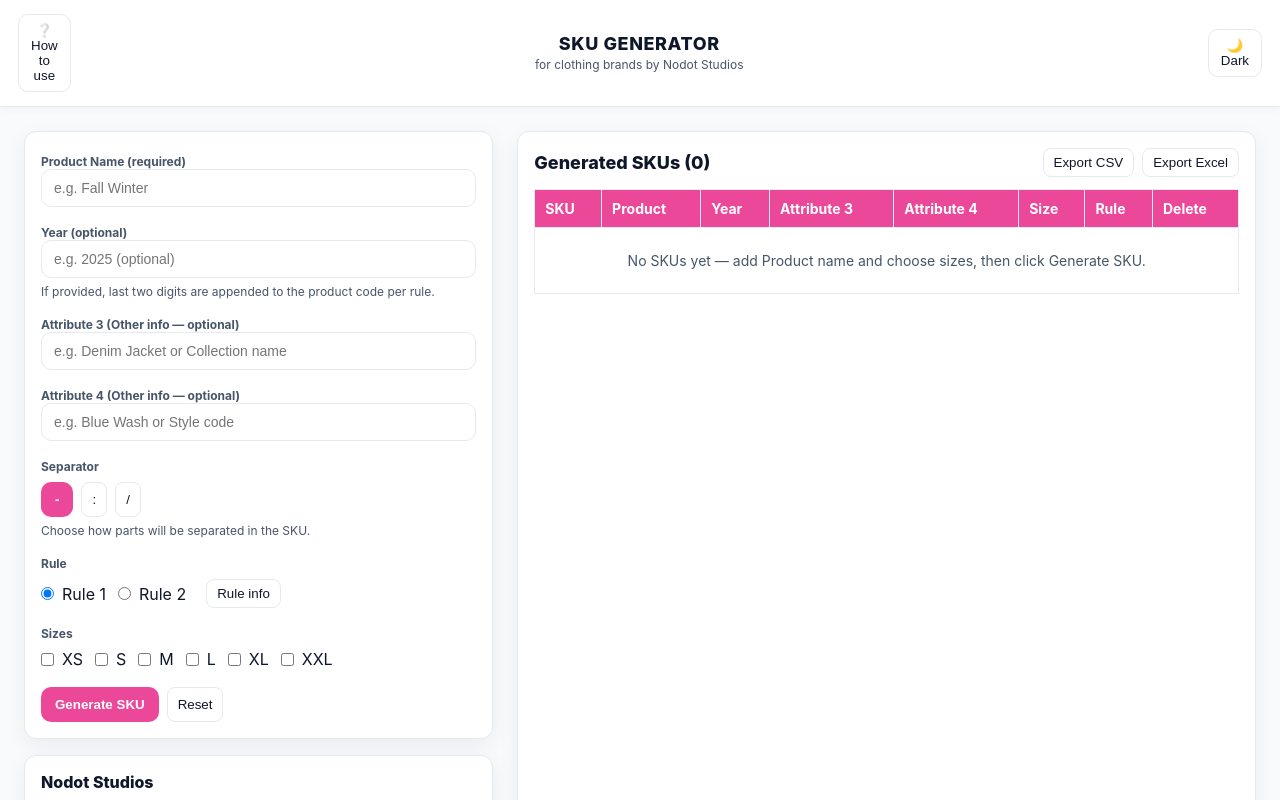
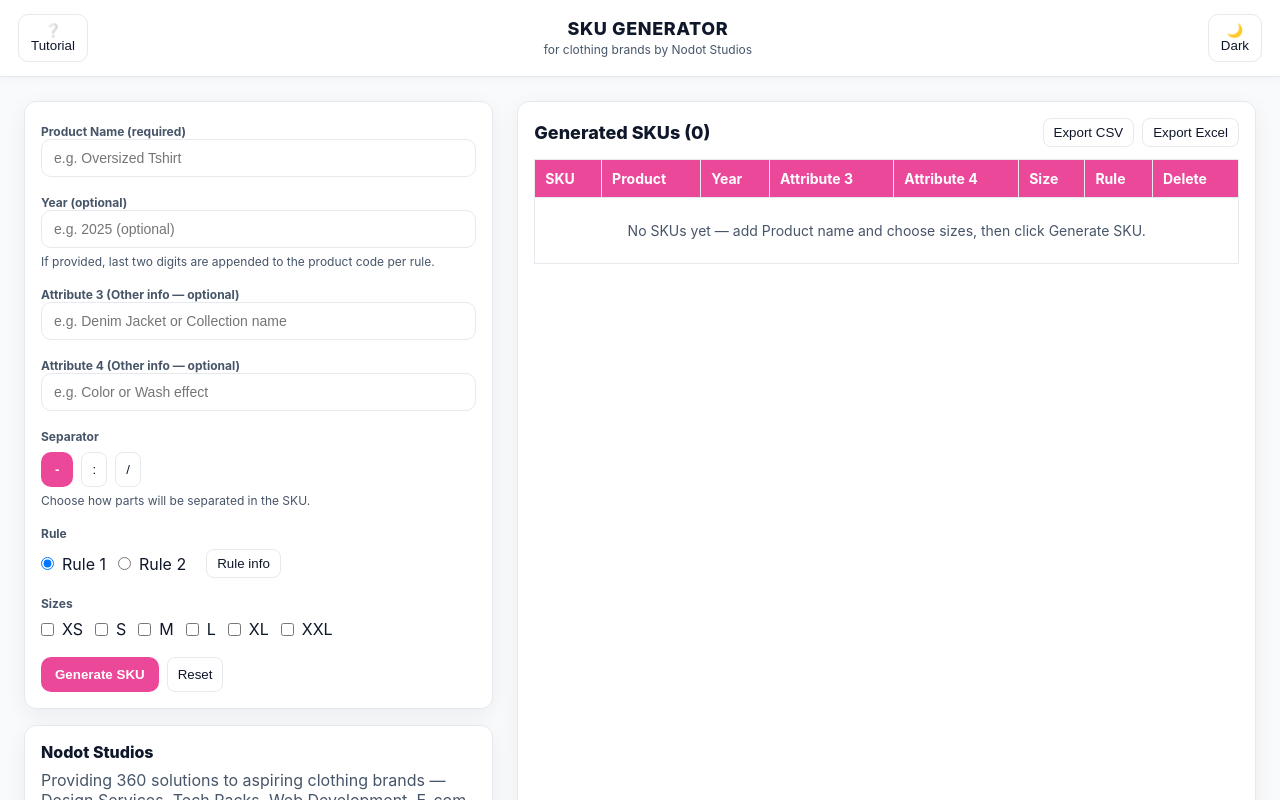
Before and after one commit to nodotstudios/sku-generator, a Next.js app: page / in a window 1280 px wide. Shown: the top 800 px of the page. Built offline with nearby package versions, Linux system fonts and the light colour scheme.

Commit message:
feat: Settings added

```diff
--- a/app/page.js
+++ b/app/page.js
@@ -279,11 +279,11 @@ export default function SkuGenerator() {
         <div style={styles.headerLeft}>
           <button
             onClick={() => setShowHowTo(true)}
-            title="How to use"
+            title="Tutorial"
             aria-label="How to use"
             style={styles.toggleBtn}
           >
-            {isMobile ? "❔" : "❔ How to use"}
+            {isMobile ? "❔" : "❔ Tutorial"}
           </button>
         </div>
 
@@ -315,7 +315,7 @@ export default function SkuGenerator() {
             <div style={{ display: "grid", gap: 12 }}>
               <div>
                 <div style={styles.label}>Product Name (required)</div>
-                <input style={styles.input} placeholder="e.g. Fall Winter" value={product} onChange={(e) => setProduct(e.target.value)} />
+                <input style={styles.input} placeholder="e.g. Oversized Tshirt" value={product} onChange={(e) => setProduct(e.target.value)} />
               </div>
 
               <div>
@@ -331,7 +331,7 @@ export default function SkuGenerator() {
 
               <div>
                 <div style={styles.label}>Attribute 4 (Other info — optional)</div>
-                <input style={styles.input} placeholder="e.g. Blue Wash or Style code" value={attribute4} onChange={(e) => setAttribute4(e.target.value)} />
+                <input style={styles.input} placeholder="e.g. Color or Wash effect" value={attribute4} onChange={(e) => setAttribute4(e.target.value)} />
               </div>
 
               <div>
```
